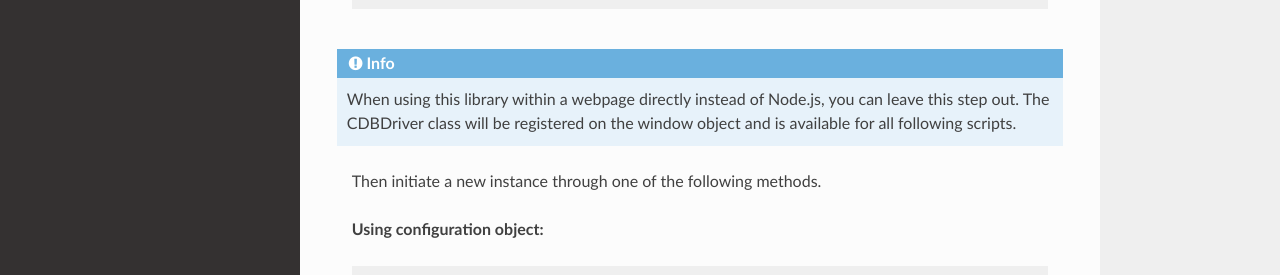
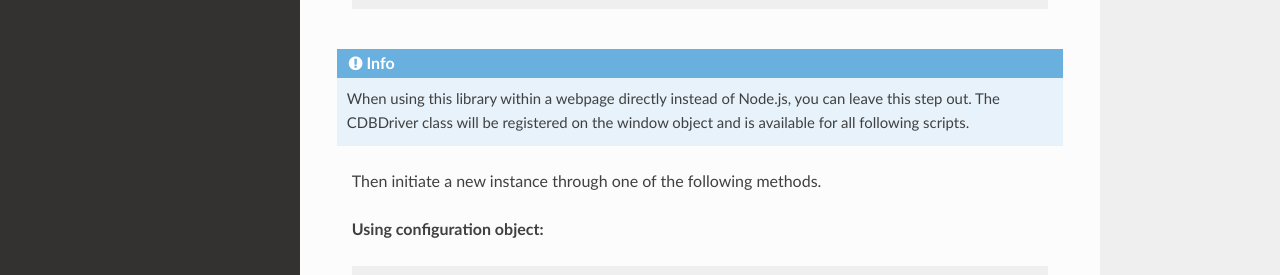
Before and after one commit to MCStreetguy/cdb-driver, an MkDocs documentation site: the page built from docs/index.md, in a window 1280 px wide and 1400 px high, scrolled down 667 px. Shown: the part 464-739 px from the top of the window. Built offline with MkDocs 1.6.1, drawn with Linux system fonts in a browser that asks for light colours; nearby versions of some CDN libraries; old or Windows-style settings are respelled for this version of MkDocs.

Commit message:
FIX: Documentation Styling

```diff
--- a/docs/style.css
+++ b/docs/style.css
@@ -17,6 +17,7 @@
 
 .admonition > p:not(.admonition-title) {
   padding: 10px;
+  font-size: 93%;
 }
 
 code {
```
